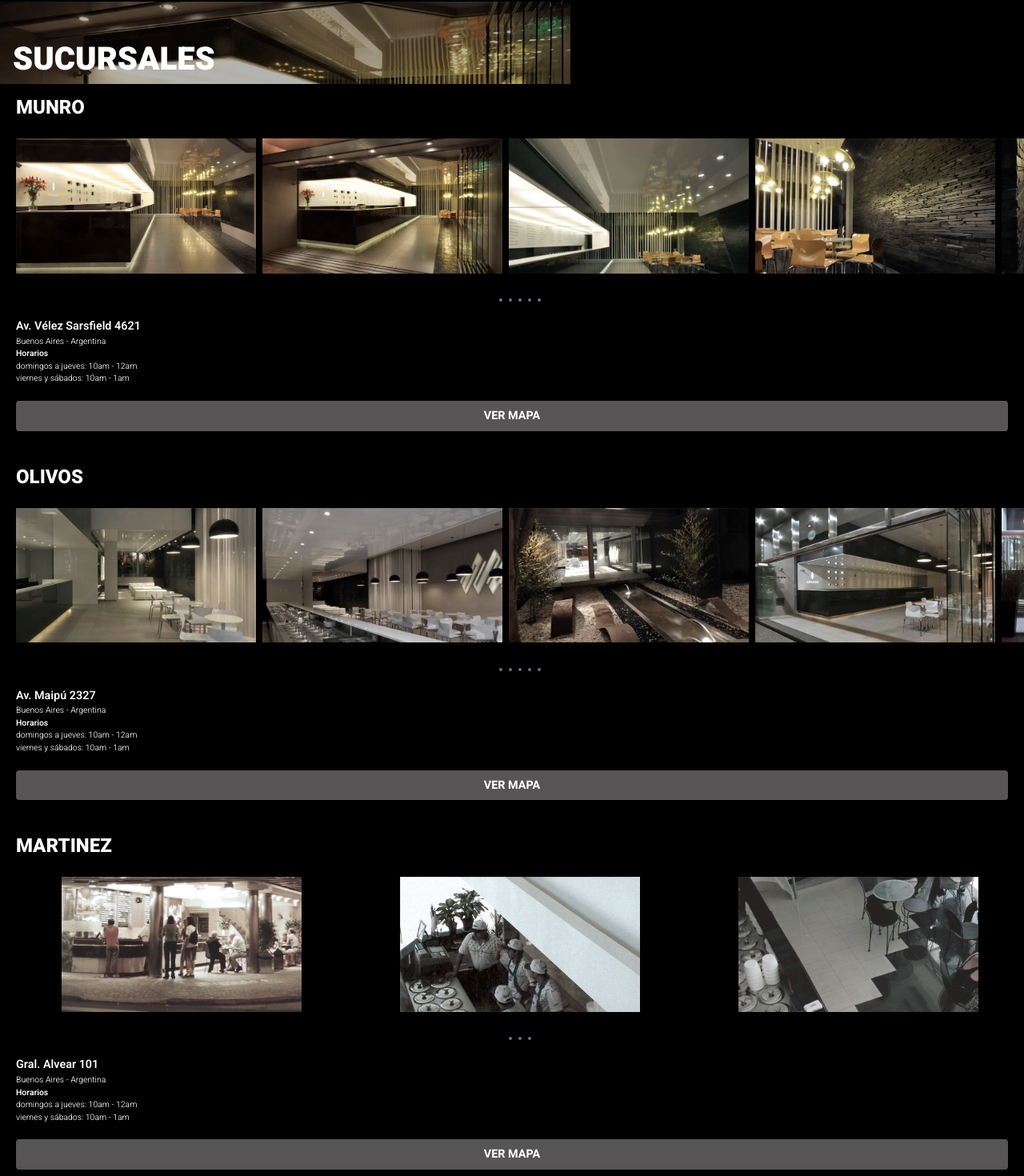
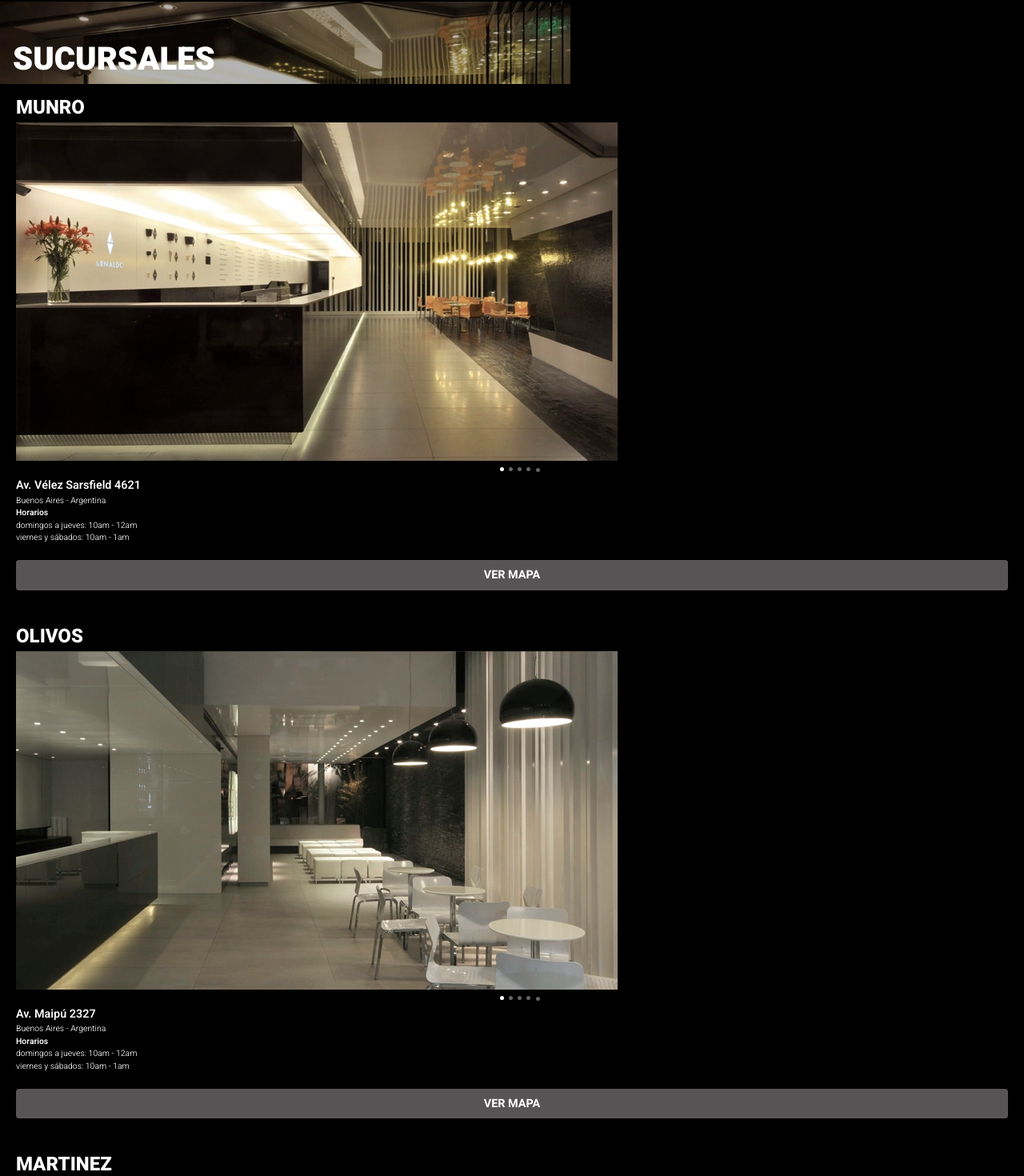
Before and after one commit to TomasSorgetti/arnaldo, a React (Vite) app: page /sucursales in a window 1280 px wide. Shown: the part 83-1553 px from the top of the page at 80% size. Built offline with nearby package versions, Linux system fonts and the light colour scheme.

Commit message:
carouseles sucursales

```diff
--- /dev/null
+++ b/src/pages/Sucursales/Carousels.jsx
@@ -0,0 +1,30 @@
+import React,{useState, useEffect} from 'react'
+import AliceCarousel from "react-alice-carousel";
+import "react-alice-carousel/lib/alice-carousel.css";
+
+
+
+const Carousels = ({images}) => {
+    const [items, setItems] = useState([])
+    useEffect(() => {
+        const arr = []
+        images?.map((image) => {
+          arr.push(
+            <img
+              src={image}
+              onDragStart={handleDragStart}
+              role="presentation"
+            />
+          );
+        });
+        setItems(arr)
+    },[])
+    const handleDragStart = (e) => e.preventDefault();
+  return (
+    <div>
+      <AliceCarousel mouseTracking disableButtonsControls items={items} />
+    </div>
+  );
+}
+
+export default Carousels
--- a/src/pages/Sucursales/List.js
+++ b/src/pages/Sucursales/List.js
@@ -18,8 +18,7 @@ import martinez3 from "../../assets/images/imagenes_sucursales/sucursal_martinez
 import MapaMartinez from "../../assets/images/imagenes_sucursales/sucursal_martinez/MapaMartinez.png";
 
 
-const lista = {
-  list: [
+const lista = [
     {
       nombre: "munro",
       calle: "Av. Vélez Sarsfield 4621",
@@ -29,8 +28,6 @@ const lista = {
       images: [munro1, munro2, munro3, munro4, munro5],
       gps: MapaMunro,
     },
-  ],
-  list1: [
     {
       nombre: "olivos",
       calle: "Av. Maipú 2327",
@@ -40,8 +37,6 @@ const lista = {
       images: [olivos1, olivos2, olivos3, olivos4, olivos5],
       gps: MapaOlivos,
     },
-  ],
-  list2: [
     {
       nombre: "martinez",
       calle: "Gral. Alvear 101",
@@ -50,8 +45,6 @@ const lista = {
       horario2: "viernes y sábados: 10am - 1am",
       images: [martinez1, martinez2, martinez3],
       gps: MapaMartinez,
-    },
-  ],
-};
-
+    }
+]
 export default lista;
--- a/src/pages/Sucursales/Sucursales.jsx
+++ b/src/pages/Sucursales/Sucursales.jsx
@@ -1,20 +1,9 @@
-import lista from "./List"
-import sucursales from "../../assets/images/imagenes_home/cards_home/card_home_sucursales.webp"
-import { useState, useEffect, useRef } from "react";
-import { motion } from "framer-motion";
+import lista from "./List";
+import sucursales from "../../assets/images/imagenes_home/cards_home/card_home_sucursales.webp";
 import Modals from "./Modals";
+import Carousels from "./Carousels";
 
 const Sucursales = () => {
-  const carousel = useRef();
-  const carousel2 = useRef();
-  const [width, setWidth] = useState(0);
-  const [width2, setWidth2] = useState(0);
-
-  useEffect(() => {
-    setWidth(carousel.current?.scrollWidth - carousel.current?.offsetWidth);
-    setWidth2(carousel2.current?.scrollWidth - carousel2.current?.offsetWidth);
-  }, []);
-
   return (
     <section className="pt-[3.5rem] border-b-2 border-white pb-3 font-heebo">
       <article className="relative h-[132px] overflow-hidden w-full">
@@ -25,7 +14,7 @@ const Sucursales = () => {
       </article>
 
       <article className="flex flex-col gap-10 pl-5 py-3">
-        {lista.list?.map(
+        {lista?.map(
           (
             { nombre, calle, localidad, horario1, horario2, images, gps },
             index
@@ -34,39 +23,9 @@ const Sucursales = () => {
               <h3 className="text-[1.5rem] font-extrabold uppercase">
                 {nombre}
               </h3>
-              <motion.div
-                ref={carousel}
-                className="w-full overflow-hidden"
-                whileTap={{ cursor: "grabbing" }}
-              >
-                <motion.div
-                  className="w-full pt-5 flex gap-2 relative "
-                  drag="x"
-                  dragConstraints={{ right: 0, left: -width }}
-                >
-                  {images.map((image, index) => (
-                    <div
-                      key={index}
-                      className="w-full flex justify-center items-center"
-                    >
-                      <div className="w-[300px] h-[200px] overflow-hidden">
-                        <img
-                          className="object-cover"
-                          src={image}
-                          alt="sucursal"
-                        />
-                      </div>
-                    </div>
-                  ))}
-                </motion.div>
-              </motion.div>
-              <div className="flex gap-2 w-full justify-center items-center pb-5">
-                {images.map((image, index) => (
-                  <div
-                    key={index}
-                    className="h-1 w-1 bg-gray-500 rounded-full"
-                  ></div>
-                ))}
+              <div>
+                <div>
+                  <Carousels images={ images } />
                 </div>
                 <div className="pr-5">
                   <h4 className="text-[0.9rem] font-semibold">{calle}</h4>
@@ -82,129 +41,12 @@ const Sucursales = () => {
                   />
                 </div>
               </div>
-          )
-        )}
-        {lista.list1?.map(
-          (
-            { nombre, calle, localidad, horario1, horario2, images, gps },
-            index
-          ) => (
-            <div key={index}>
-              <h3 className="text-[1.5rem] font-extrabold uppercase">
-                {nombre}
-              </h3>
-              <motion.div
-                ref={carousel}
-                className="w-full overflow-hidden"
-                whileTap={{ cursor: "grabbing" }}
-              >
-                <motion.div
-                  className="w-full pt-5 flex gap-2 relative "
-                  drag="x"
-                  dragConstraints={{ right: 0, left: -width }}
-                >
-                  {images.map((image, index) => (
-                    <div
-                      key={index}
-                      className="w-full flex justify-center items-center"
-                    >
-                      <div className="w-[300px] h-[200px] overflow-hidden">
-                        <img
-                          className="object-cover"
-                          src={image}
-                          alt="sucursal"
-                        />
-                      </div>
-                    </div>
-                  ))}
-                </motion.div>
-              </motion.div>
-              <div className="flex gap-2 w-full justify-center items-center pb-5">
-                {images.map((image, index) => (
-                  <div
-                    key={index}
-                    className="h-1 w-1 bg-gray-500 rounded-full"
-                  ></div>
-                ))}
-              </div>
-              <div className="pr-5">
-                <h4 className="text-[0.9rem] font-semibold">{calle}</h4>
-                <p className="text-[0.65rem] font-light">{localidad}</p>
-                <h6 className="text-[0.65rem] font-semibold">Horarios</h6>
-                <p className="text-[0.65rem] font-light">{horario1}</p>
-                <p className="text-[0.65rem] font-light">{horario2}</p>
-                <Modals
-                  nombre={nombre}
-                  calle={calle}
-                  localidad={localidad}
-                  gps={gps}
-                />
-              </div>
-            </div>
-          )
-        )}
-        {lista.list2?.map(
-          (
-            { nombre, calle, localidad, horario1, horario2, images, gps },
-            index
-          ) => (
-            <div key={index}>
-              <h3 className="text-[1.5rem] font-extrabold uppercase">
-                {nombre}
-              </h3>
-              <motion.div
-                ref={carousel2}
-                className="w-full overflow-hidden"
-                whileTap={{ cursor: "grabbing" }}
-              >
-                <motion.div
-                  className="w-full pt-5 flex gap-2 relative "
-                  drag="x"
-                  dragConstraints={{ right: 0, left: -width2 }}
-                >
-                  {images.map((image, index) => (
-                    <div
-                      key={index}
-                      className="w-full flex justify-center items-center"
-                    >
-                      <div className="w-[300px] h-[200px] overflow-hidden">
-                        <img
-                          className="object-cover"
-                          src={image}
-                          alt="sucursal"
-                        />
-                      </div>
-                    </div>
-                  ))}
-                </motion.div>
-              </motion.div>
-              <div className="flex gap-2 w-full justify-center items-center pb-5">
-                {images.map((image, index) => (
-                  <div
-                    key={index}
-                    className="h-1 w-1 bg-gray-500 rounded-full"
-                  ></div>
-                ))}
-              </div>
-              <div className="pr-5">
-                <h4 className="text-[0.9rem] font-semibold">{calle}</h4>
-                <p className="text-[0.65rem] font-light">{localidad}</p>
-                <h6 className="text-[0.65rem] font-semibold">Horarios</h6>
-                <p className="text-[0.65rem] font-light">{horario1}</p>
-                <p className="text-[0.65rem] font-light">{horario2}</p>
-                <Modals
-                  nombre={nombre}
-                  calle={calle}
-                  localidad={localidad}
-                  gps={gps}
-                />
-              </div>
             </div>
           )
         )}
       </article>
     </section>
   );
-}
+};
 
-export default Sucursales
+export default Sucursales;
```
Also changed, not shown: src/pages/Historia/Historia.jsx (+1 -25 lines). Lines whose indentation alone changed are shown as unchanged.
